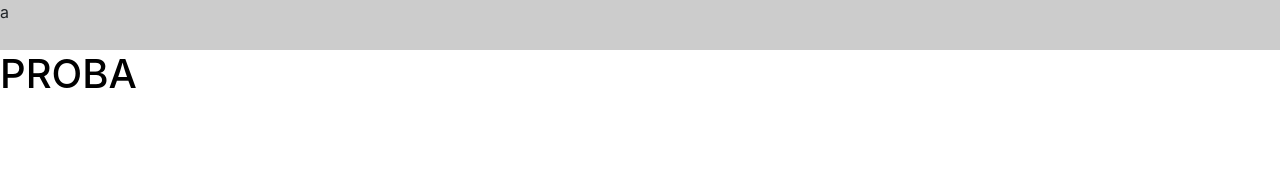
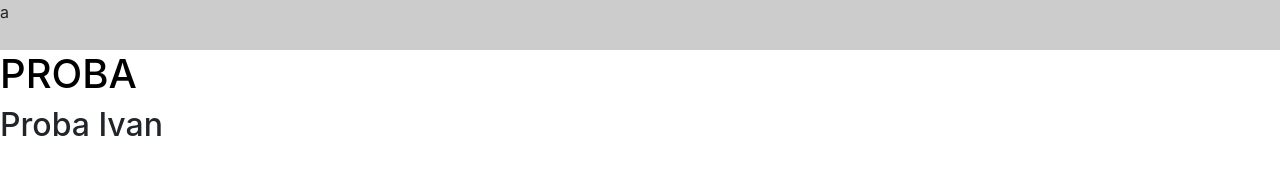
Before and after one commit to ivrabusiness/bus, a plain HTML site: page index.html in a window 1280 px wide. Drawn offline with nearby package versions, Linux system fonts and the light colour scheme; files that its build step writes are made by us from their sources.

Commit message:
ivan proba
proba ivan

```diff
--- a/index.html
+++ b/index.html
@@ -11,5 +11,6 @@
 		a
 	</div>
 	<h1>PROBA</h1>
+	<h2> Proba Ivan </h2>
 </body>
 </html>
```
